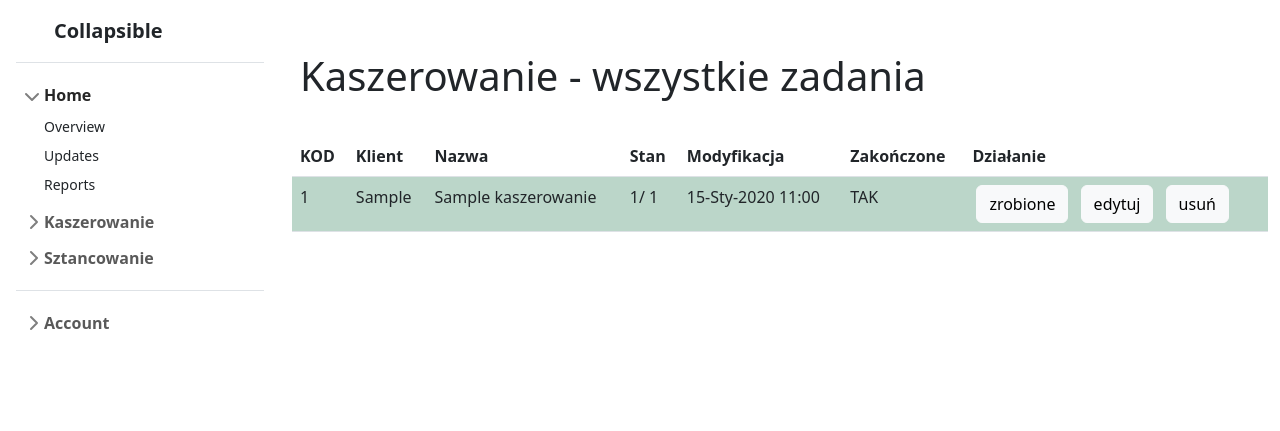
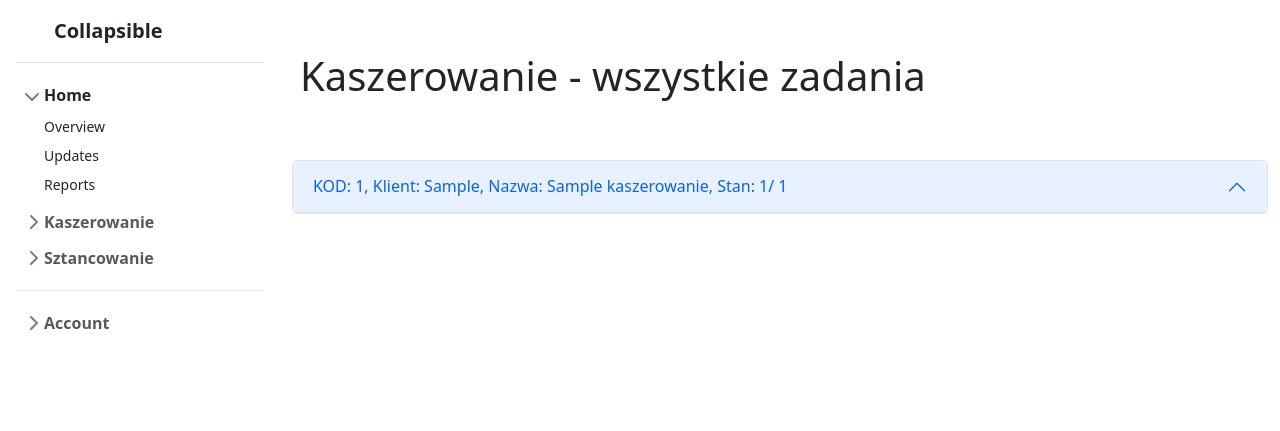
Before and after one commit to ut3k/raster_system, a Django app: page /kaszerowanie/ in a window 1280 px wide. Shown: the top 431 px of the page. Run offline with Django 4.2, Linux system fonts and the light colour scheme; tables that the repository leaves empty hold one stand-in row (values such as "Sample post"); some libraries are stand-ins or nearby versions.

Commit message:
tabela do according,

```diff
--- a/raster_system/kaszerowanie/templates/kasz_list_table.html
+++ b/raster_system/kaszerowanie/templates/kasz_list_table.html
@@ -10,6 +10,18 @@ KASZEROWANIE - {{ title }}
   <h1> Kaszerowanie - {{ title }}</h1>
 </div>
 
+<div class="my-5">
+    {% for data in kasz_tab_data %}
+  <div class="my-1">
+    <div class="accordion" id="accordionExample">
+      <div class="accordion-item">
+        <h2 class="accordion-header primary" id="headingOne">
+          <button class="accordion-button" type="button" data-bs-toggle="collapse" data-bs-target="#collapse{{data.pk}}" aria-expanded="true" aria-controls="collapseOne">
+            KOD: {{data.pk}}, Klient: {{data.client}}, Nazwa: {{data.name}}, Stan: {{ data.kasz_done}}/ {{data.kasz_ordered}}
+          </button>
+        </h2>
+        <div id="collapse{{data.pk}}" class="accordion-collapse collapse" aria-labelledby="headingOne" data-bs-parent="#accordionExample">
+          <div class="accordion-body">
 <table class="table table-striped">
   <thead>
     <tr>
@@ -23,7 +35,6 @@ KASZEROWANIE - {{ title }}
     </tr>
   </thead>
   <tbody>
-    {% for data in kasz_tab_data %}
     <tr class="bg-opacity-25">
       <td data-cell="KOD">{{data.pk}}</td>
       <td data-cell="Klient">{{data.client}}</td>
@@ -37,9 +48,15 @@ KASZEROWANIE - {{ title }}
         <a href="{% url 'kaszerowanie:kasz_delete' data.pk %}" class='btn btn-light mx-1'>usuń</a>
       </td>
     </tr>
-    {% endfor %}
   </tbody>
 </table>
+          </div>
+        </div>
+      </div>
+    </div>
+  </div>
+    {% endfor %}
+</div>
 
 <!-- Paginator -->
 <div class="container">
```
